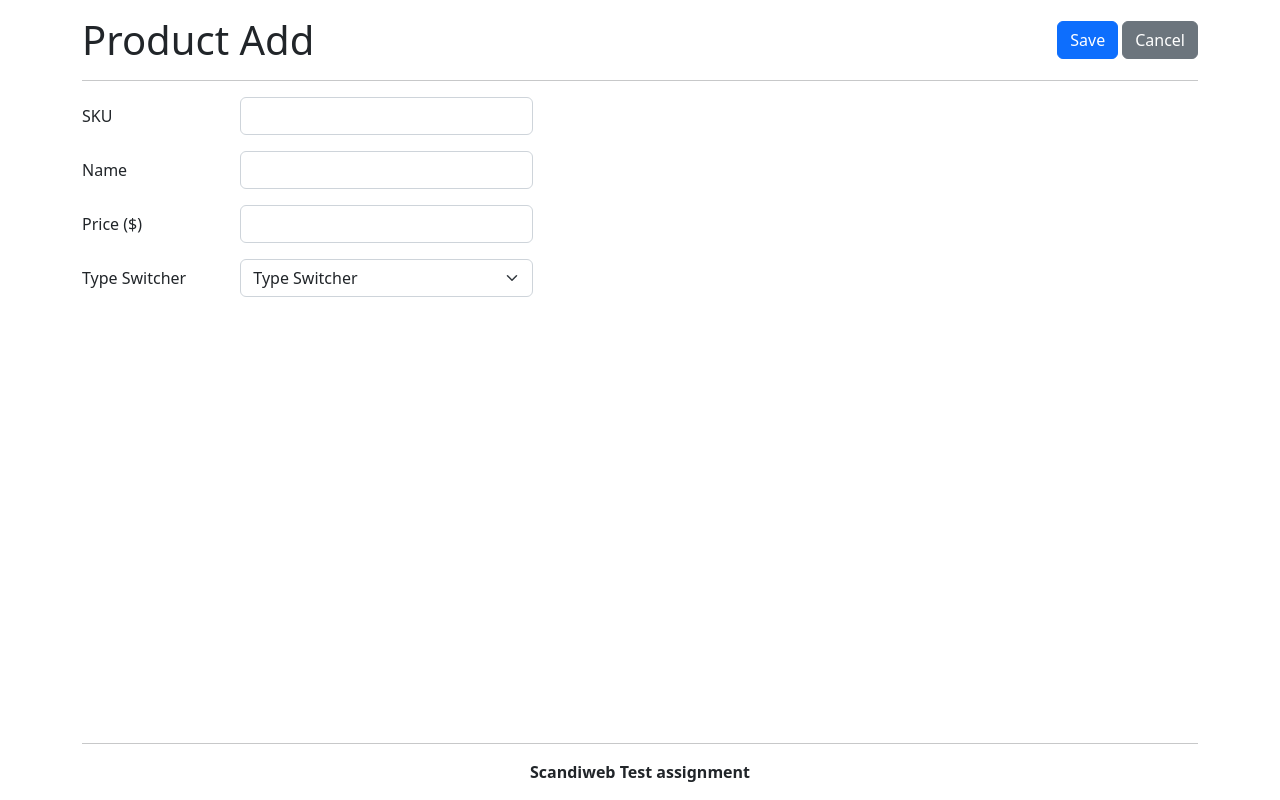
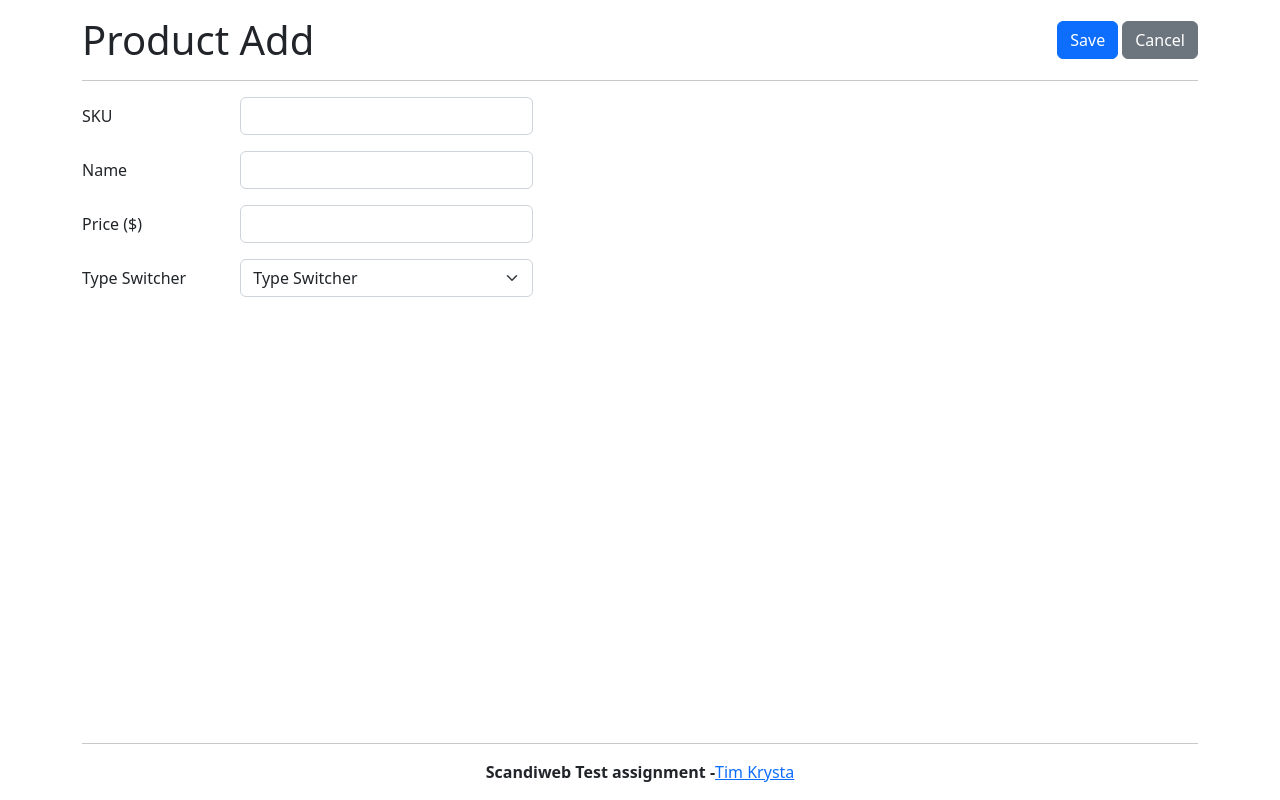
Before and after one commit to timkrysta/scandiweb-frontend, a React (Create React App) app: page /product/add in a window 1280 px wide. Built offline with nearby package versions, Linux system fonts and the light colour scheme.

Commit message:
Added my LinkedIn link to the footer

```diff
--- a/src/components/Footer.js
+++ b/src/components/Footer.js
@@ -6,8 +6,9 @@
         <hr/>
         <div className="centered-container">
           <strong>
-            Scandiweb Test assignment
+            Scandiweb Test assignment -
           </strong>
+          <a href="https://www.linkedin.com/in/tim-krysta/" target="_blank">Tim Krysta</a>
         </div>
       </div>
     </footer>
```
